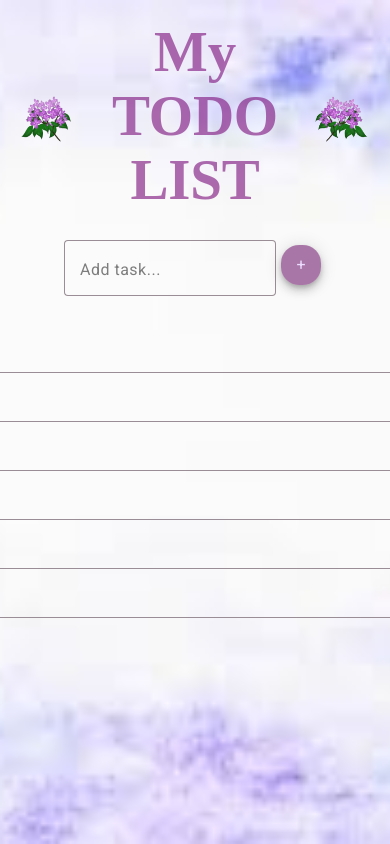
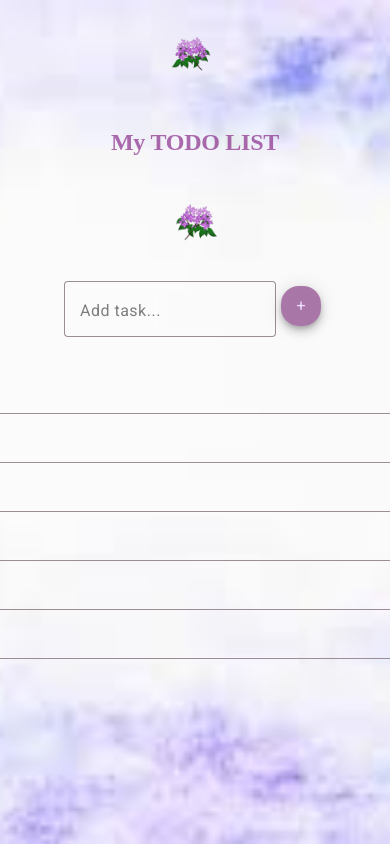
Before and after one commit to FarahBahaa/Todo-List, an Angular app: page / in a window 390 px wide. Shown: the top 844 px of the page. Built offline with nearby package versions, Linux system fonts and the light colour scheme.

Commit message:
Responsive TodoList Header Component

```diff
--- a/src/app/todo-list-header/todo-list-header.component.css
+++ b/src/app/todo-list-header/todo-list-header.component.css
@@ -35,4 +35,39 @@
     height: 115px;
     padding-bottom: 20px;
     padding-right: 10px;
+
+
   }
+  @media (max-width: 768px) {
+    .todo-item {
+        flex-direction: column;
+        align-items: flex-start;
+    }
+
+    .items {
+        margin-right: 0;
+    }
+
+    .add-task-container {
+        flex-direction: column;
+    }
+
+    .header {
+        flex-direction: column;
+
+    .header-image, .header-image2 {
+        width: 80px;
+        height: auto;
+    }
+}
+  }
+
+@media (max-width: 480px) {
+    .header-style {
+        font-size: 1.5rem;
+    }
+
+    .button {
+        width: 100%;
+      }
+    }
```
